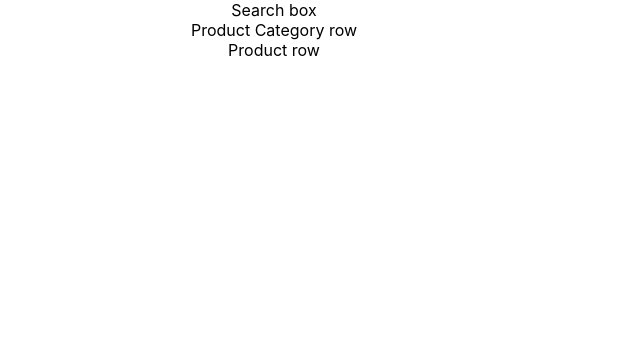
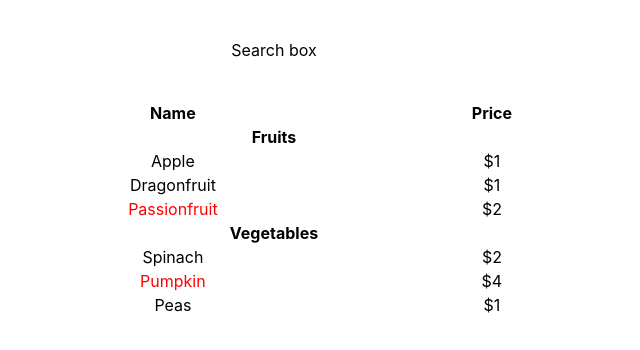
Before and after one commit to quyetdc/react-products-search, a React (Create React App) app: page / in a window 1280 px wide. Shown: the top 350 px of the page, without its empty margins (366-1006 px from the left). Built offline with nearby package versions, Linux system fonts and the light colour scheme.

Commit message:
adding table

```diff
--- a/public/index.html
+++ b/public/index.html
@@ -24,7 +24,7 @@
       work correctly both with client-side routing and a non-root public URL.
       Learn how to configure a non-root public URL by running `npm run build`.
     -->
-    <title>React App</title>
+    <title>Searchable Products React App</title>
   </head>
   <body>
     <noscript>You need to enable JavaScript to run this app.</noscript>
--- a/src/App.css
+++ b/src/App.css
@@ -36,3 +36,27 @@
     transform: rotate(360deg);
   }
 }
+
+.flex {
+  display: flex;
+}
+
+.items-center {
+  align-items: center;
+}
+
+.flex-col {
+  flex-direction: column;
+}
+
+.mt-10 {
+  margin-top: 40px;
+}
+
+.min-w-xl {
+  min-width: 640px;
+}
+
+.text-red {
+  color: red;
+}
--- a/src/App.js
+++ b/src/App.js
@@ -13,16 +13,16 @@ function App() {
 
   return (
     <div className="App">
-      <FilterableProductTable />
+      <FilterableProductTable products={products} />
     </div>
   );
 }
 
-export function FilterableProductTable() {
+export function FilterableProductTable({ products }) {
   return (
-    <div>
+    <div className="flex flex-col items-center mt-10">
       <SearchBar />
-      <ProductTable />
+      <ProductTable products={products} />
     </div>
   )
 }
@@ -35,28 +35,56 @@ export function SearchBar() {
   )
 }
 
-export function ProductTable() {
+export function ProductTable({ products }) {
+  const rows = [];
+  let lastCategory = null;
+
+  products.forEach((product, index) => {
+    if(lastCategory != product.category){
+      lastCategory = product.category;
+
+      rows.push(<ProductCategoryRow category={product.category} key={`category-${index}`} />);
+    }
+
+    rows.push(<ProductRow product={product} index={index} key={`product-${index}`} />);
+  });
+
   return (
-    <div>
-      <ProductCategoryRow />
-      <ProductRow />
+    <div className="mt-10">
+      <table className="min-w-xl">
+        <thead>
+          <tr>
+            <th>Name</th>
+            <th>Price</th>
+          </tr>
+        </thead>
+
+        <tbody>
+          { rows }
+        </tbody>
+      </table>
     </div>
   )
 }
 
-export function ProductRow() {
+export function ProductRow({ product, index }) {
+  const name = product.stocked ? product.name :
+              <span style={{ color: 'red' }}> { product.name } </span>
   return (
-    <div>
-      Product row
-    </div>
+    <tr>
+      <td>{ name }</td>
+      <td>{ product.price }</td>
+    </tr>
   )
 }
 
-export function ProductCategoryRow() {
+export function ProductCategoryRow({ category, index }) {
   return (
-    <div>
-      Product Category row
-    </div>
+    <tr>
+      <th colSpan="2">
+        { category }
+      </th>
+    </tr>
   )
 }
 
```
